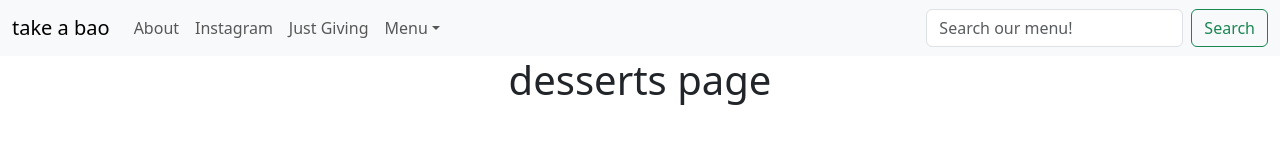
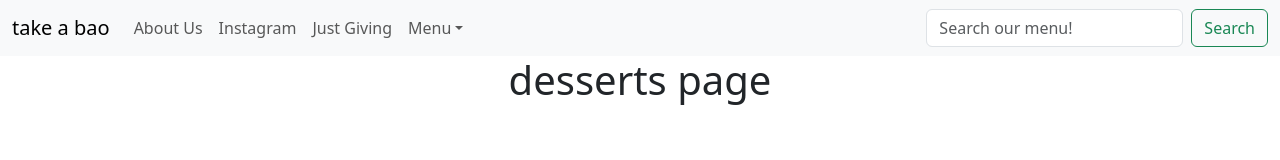
Before and after one commit to rtasalem/take-a-bao-shop-menu, a React (Create React App) app in the folder take-a-bao-frontend/: page /desserts in a window 1280 px wide. Shown: the top 160 px of the page. Built offline with nearby package versions, Linux system fonts and the light colour scheme.

Commit message:
imported bootstrap styling to fully implement bootstrap within react

```diff
--- a/take-a-bao-frontend/src/App.js
+++ b/take-a-bao-frontend/src/App.js
@@ -2,6 +2,7 @@ import './App.css';
 import { Route, Routes } from 'react-router-dom';
 import Header from './components/Header';
 import HomePage from './pages/HomePage';
+// import AboutUsPage
 import BaoziPage from './pages/BaoziPage';
 import SidesPage from './pages/SidesPage';
 import DessertsPage from './pages/DessertsPage';
@@ -13,10 +14,11 @@ function App() {
       <Header />
       <Routes>
         <Route path='/' element={<HomePage />} />
-        < Route path='/baozi' element={<BaoziPage />} />
-        < Route path='/sides' element={<SidesPage />} />
-        < Route path='/desserts' element={<DessertsPage />} />
-        < Route path='/drinks' element={<DrinksPage />} />
+        {/* <Route path='/about-us' element={< />} /> */}
+        <Route path='/baozi' element={<BaoziPage />} />
+        <Route path='/sides' element={<SidesPage />} />
+        <Route path='/desserts' element={<DessertsPage />} />
+        <Route path='/drinks' element={<DrinksPage />} />
       </Routes>
       {/* <Footer /> */}
     </div>
--- a/take-a-bao-frontend/src/components/Header.jsx
+++ b/take-a-bao-frontend/src/components/Header.jsx
@@ -24,7 +24,7 @@ const Header = () => {
             style={{ maxHeight: "100px" }}
             navbarScroll
           >
-            <Nav.Link href="#action1">About</Nav.Link>
+            <Nav.Link href="/about-us">About Us</Nav.Link>
             <Nav.Link
               href="https://www.instagram.com/_takeabao/"
               target="_blank"
--- a/take-a-bao-frontend/src/pages/DessertsPage.jsx
+++ b/take-a-bao-frontend/src/pages/DessertsPage.jsx
@@ -1,7 +1,9 @@
 const DessertsPage = () => {
-    return (
-        <h1>desserts page</h1>
-    );
-}
+  return (
+    <div>
+      <h1>desserts page</h1>
+    </div>
+  );
+};
 
 export default DessertsPage;
```
Also changed, not shown: take-a-bao-frontend/src/pages/AboutUsPage.jsx (added, +8 -0 lines).
